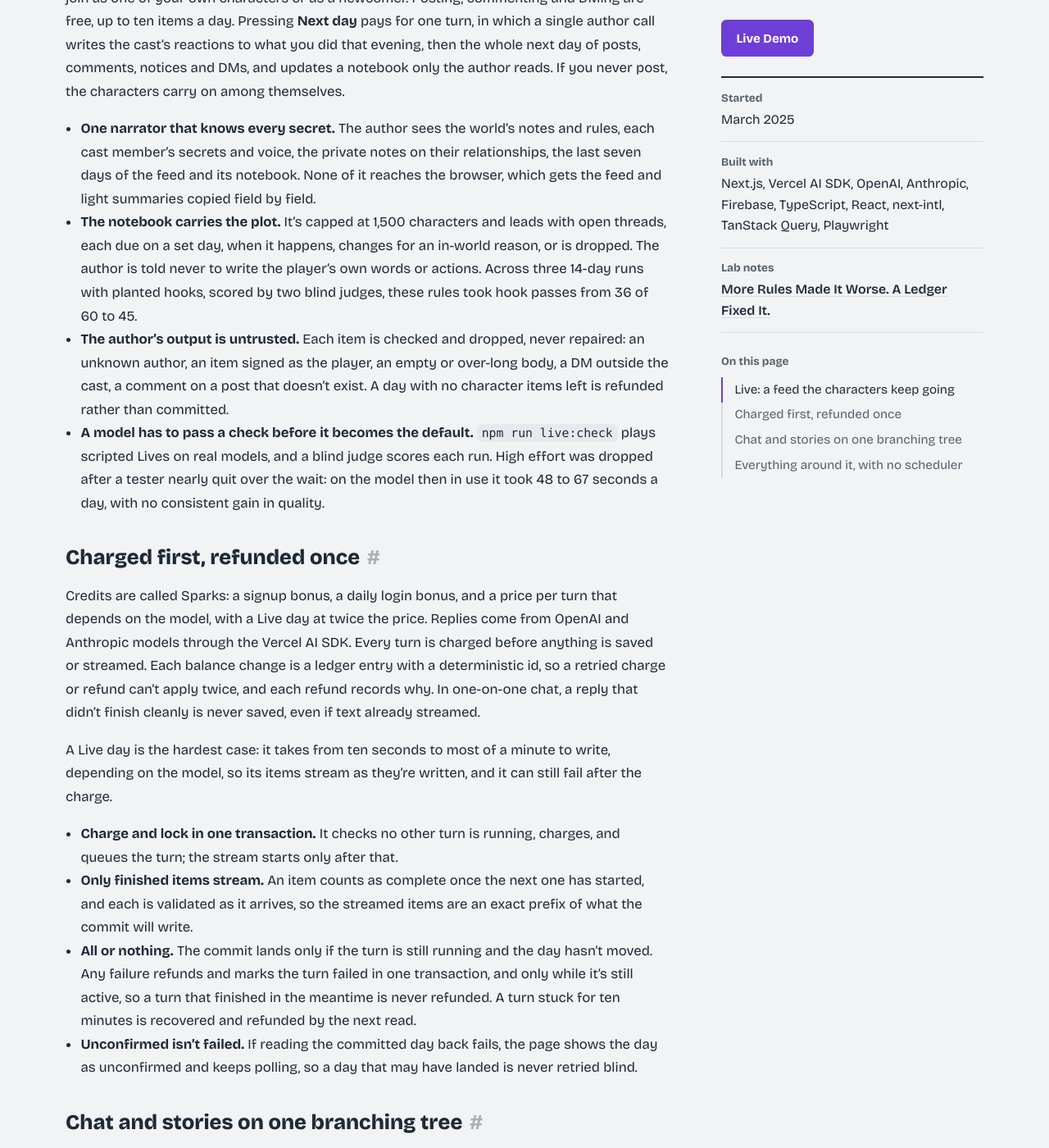
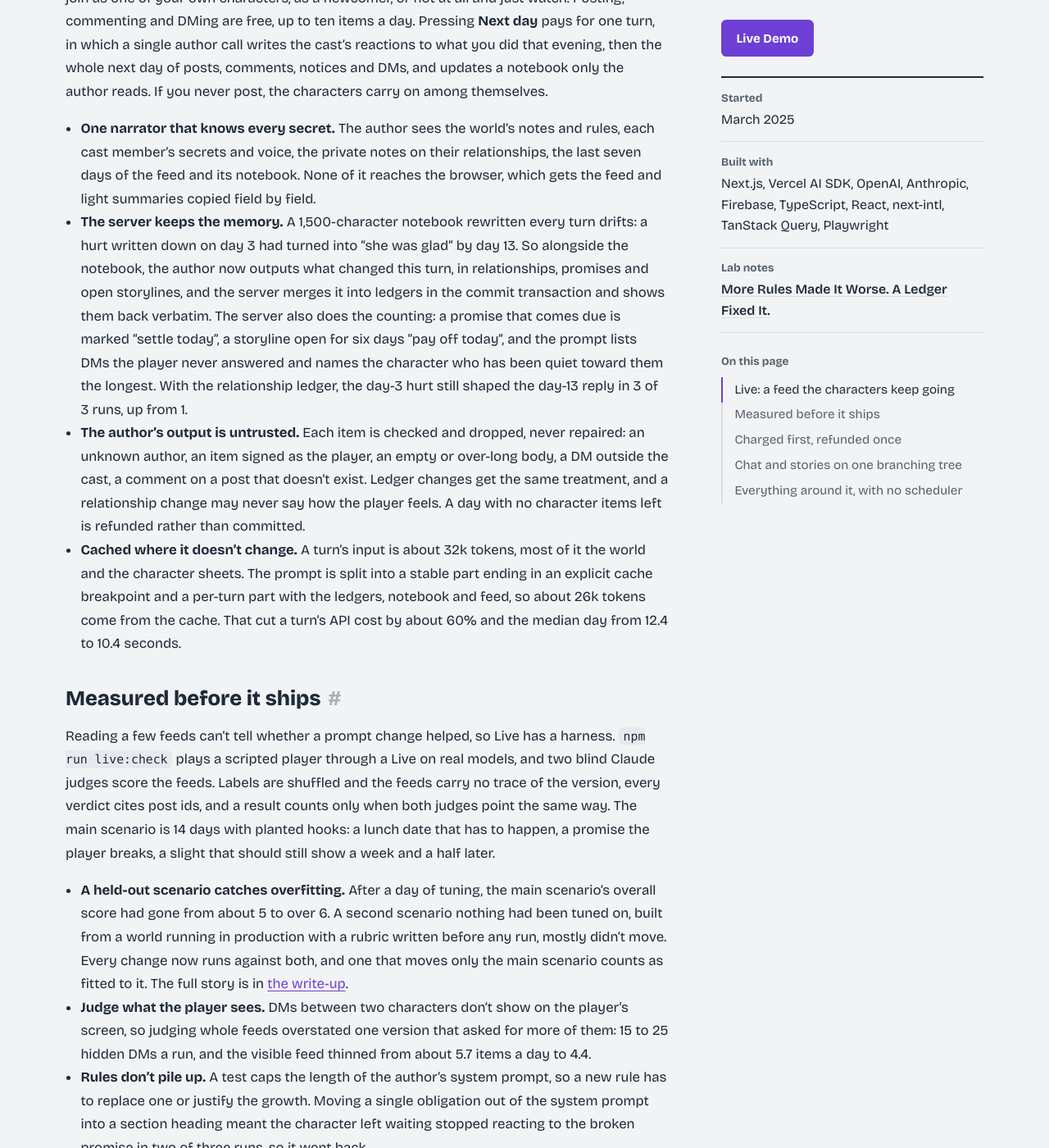
Before and after one commit to zeikar/zeikar.github.io, a Jekyll site: the page built from _projects/riroa.md, in a window 1280 px wide and 1400 px high, scrolled down 1163 px. Shown: the whole window at 82% size. Built offline with Jekyll 4.4.1, drawn with Linux system fonts in a browser that asks for light colours; some web fonts are replaced; some of the changed text lies outside the part shown.

Commit message:
docs(riroa): Live's ledgers, caching and eval harness on the project page; Riroa second on the resumes

```diff
--- a/_projects/riroa.md
+++ b/_projects/riroa.md
@@ -15,12 +15,21 @@ Riroa (리로아) is a web app for writing AI characters and then spending time
 
 ## Live: a feed the characters keep going
 
-Live turns a world into a social feed. You pick a world and two to eight of its characters, then join as one of your own characters or as a newcomer. Posting, commenting and DMing are free, up to ten items a day. Pressing **Next day** pays for one turn, in which a single author call writes the cast's reactions to what you did that evening, then the whole next day of posts, comments, notices and DMs, and updates a notebook only the author reads. If you never post, the characters carry on among themselves.
+Live turns a world into a social feed. You pick a world and two to eight of its characters, then join as one of your own characters, as a newcomer, or not at all and just watch. Posting, commenting and DMing are free, up to ten items a day. Pressing **Next day** pays for one turn, in which a single author call writes the cast's reactions to what you did that evening, then the whole next day of posts, comments, notices and DMs, and updates a notebook only the author reads. If you never post, the characters carry on among themselves.
 
 - **One narrator that knows every secret.** The author sees the world's notes and rules, each cast member's secrets and voice, the private notes on their relationships, the last seven days of the feed and its notebook. None of it reaches the browser, which gets the feed and light summaries copied field by field.
-- **The notebook carries the plot.** It's capped at 1,500 characters and leads with open threads, each due on a set day, when it happens, changes for an in-world reason, or is dropped. The author is told never to write the player's own words or actions. Across three 14-day runs with planted hooks, scored by two blind judges, these rules took hook passes from 36 of 60 to 45.
-- **The author's output is untrusted.** Each item is checked and dropped, never repaired: an unknown author, an item signed as the player, an empty or over-long body, a DM outside the cast, a comment on a post that doesn't exist. A day with no character items left is refunded rather than committed.
-- **A model has to pass a check before it becomes the default.** `npm run live:check` plays scripted Lives on real models, and a blind judge scores each run. High effort was dropped after a tester nearly quit over the wait: on the model then in use it took 48 to 67 seconds a day, with no consistent gain in quality.
+- **The server keeps the memory.** A 1,500-character notebook rewritten every turn drifts: a hurt written down on day 3 had turned into "she was glad" by day 13. So alongside the notebook, the author now outputs what changed this turn, in relationships, promises and open storylines, and the server merges it into ledgers in the commit transaction and shows them back verbatim. The server also does the counting: a promise that comes due is marked "settle today", a storyline open for six days "pay off today", and the prompt lists DMs the player never answered and names the character who has been quiet toward them the longest. With the relationship ledger, the day-3 hurt still shaped the day-13 reply in 3 of 3 runs, up from 1.
+- **The author's output is untrusted.** Each item is checked and dropped, never repaired: an unknown author, an item signed as the player, an empty or over-long body, a DM outside the cast, a comment on a post that doesn't exist. Ledger changes get the same treatment, and a relationship change may never say how the player feels. A day with no character items left is refunded rather than committed.
+- **Cached where it doesn't change.** A turn's input is about 32k tokens, most of it the world and the character sheets. The prompt is split into a stable part ending in an explicit cache breakpoint and a per-turn part with the ledgers, notebook and feed, so about 26k tokens come from the cache. That cut a turn's API cost by about 60% and the median day from 12.4 to 10.4 seconds.
+
+## Measured before it ships
+
+Reading a few feeds can't tell whether a prompt change helped, so Live has a harness. `npm run live:check` plays a scripted player through a Live on real models, and two blind Claude judges score the feeds. Labels are shuffled and the feeds carry no trace of the version, every verdict cites post ids, and a result counts only when both judges point the same way. The main scenario is 14 days with planted hooks: a lunch date that has to happen, a promise the player breaks, a slight that should still show a week and a half later.
+
+- **A held-out scenario catches overfitting.** After a day of tuning, the main scenario's overall score had gone from about 5 to over 6. A second scenario nothing had been tuned on, built from a world running in production with a rubric written before any run, mostly didn't move. Every change now runs against both, and one that moves only the main scenario counts as fitted to it. The full story is in [the write-up](/blog/the-ledger-did-the-work/).
+- **Judge what the player sees.** DMs between two characters don't show on the player's screen, so judging whole feeds overstated one version that asked for more of them: 15 to 25 hidden DMs a run, and the visible feed thinned from about 5.7 items a day to 4.4.
+- **Rules don't pile up.** A test caps the length of the author's system prompt, so a new rule has to replace one or justify the growth. Moving a single obligation out of the system prompt into a section heading meant the character left waiting stopped reacting to the broken promise in two of three runs, so it went back.
+- **A model has to pass a check before it becomes the default.** The Live default is pinned instead of following chat's. High effort was dropped after a tester nearly quit over the wait: on the model then in use it took 48 to 67 seconds a day, with no consistent gain in quality.
 
 ## Charged first, refunded once
 
@@ -41,6 +50,6 @@ Stories are turn-based interactive fiction seeded by a character or a world, on
 
 ## Everything around it, with no scheduler
 
-The app runs on Vercel and Firebase with no cron jobs or Cloud Functions, so work that would usually run in the background happens inline, on the request that needs it. Trending is the clearest case: each character keeps a weekly bucket and an activity count, and the ranking orders by bucket first, so a character with no recent chats sinks on its own. Ratings add a bonus capped at 0.8, so one more chat always outweighs it, and a creator's chats with their own characters don't count.
+The app runs on Vercel and Firebase with no cron jobs or Cloud Functions, so work that would usually run in the background happens inline, on the request that needs it. Trending is the clearest case: each character keeps a weekly bucket and an activity count, and the ranking orders by bucket first, so a character nobody has played lately sinks on its own. Every generated turn counts, in chat, group rooms, stories and Live. Ratings add a bonus capped at 0.8, so one more turn always outweighs it, and a creator's turns with their own characters don't count.
 
-Firestore and Storage rules deny every client, so every read, write and upload goes through the server. The app has English and Korean routes throughout, with a community board per language. Vitest covers it in about 380 test files, and Playwright end-to-end tests run against the Firebase emulators with a mock model.
+Firestore and Storage rules deny every client, so every read, write and upload goes through the server. The app has English and Korean routes throughout, with a community board per language. Vitest covers it in about 440 test files, and Playwright end-to-end tests run against the Firebase emulators with a mock model.
```
Also changed, not shown: resume-ko.html (+13 -13 lines), resume.html (+15 -15 lines).
